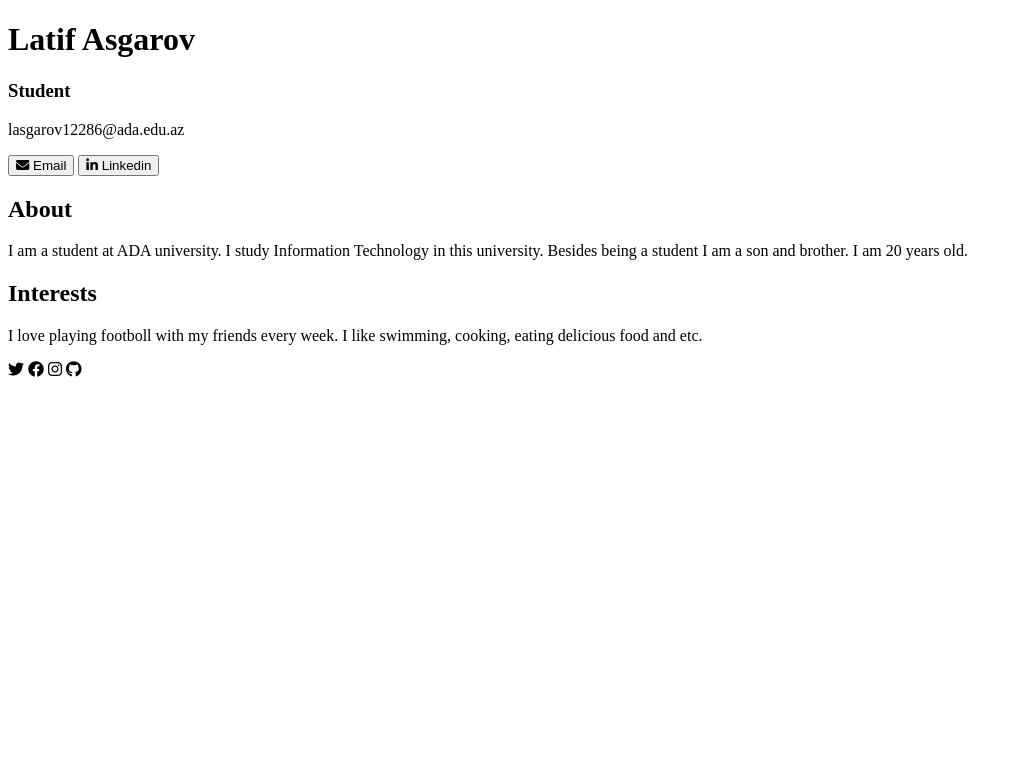
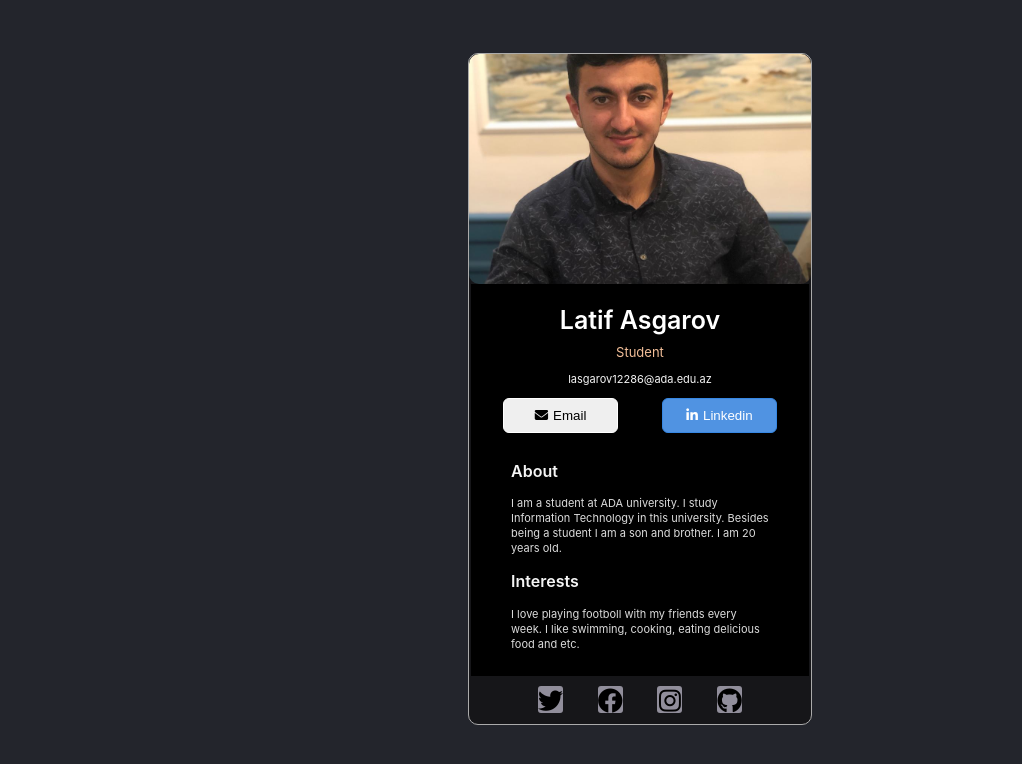
Before and after one commit to LatifAsgarov/Assignment-1, a plain HTML site: page index.html in a window 1280 px wide. Shown: the whole page, without its empty margins (0-1022 px from the left). Drawn offline with Linux system fonts and the light colour scheme; the site is published under a folder, as on GitHub Pages, so addresses that start at the root find nothing.

Commit message:
Add dot to correct source links

```diff
--- a/index.css
+++ b/index.css
@@ -20,7 +20,7 @@ body{
  .image-div{
     width: 100%;
     height: 230px;
-    background-image: url(/pictures/WhatsApp\ Image\ 2022-09-29\ at\ 11.11.58\ AM.jpeg);
+    background-image: url(./pictures/WhatsApp\ Image\ 2022-09-29\ at\ 11.11.58\ AM.jpeg);
     background-size: cover;
     background-position: center;
     border-radius: 10px;
--- a/index.html
+++ b/index.html
@@ -8,7 +8,7 @@
         <meta name="viewport" content="width=device-width, initial-scale=1.0">
         <title>Digital Business Card</title>
 
-        <link rel="stylesheet" href="/index.css">
+        <link rel="stylesheet" href="./index.css">
         <meta name="viewport" content="width=device-width, initial-scale=1">
         <link rel="stylesheet" href="./fontawesome-free-6.2.0-web/css/all.min.css">
 
```
